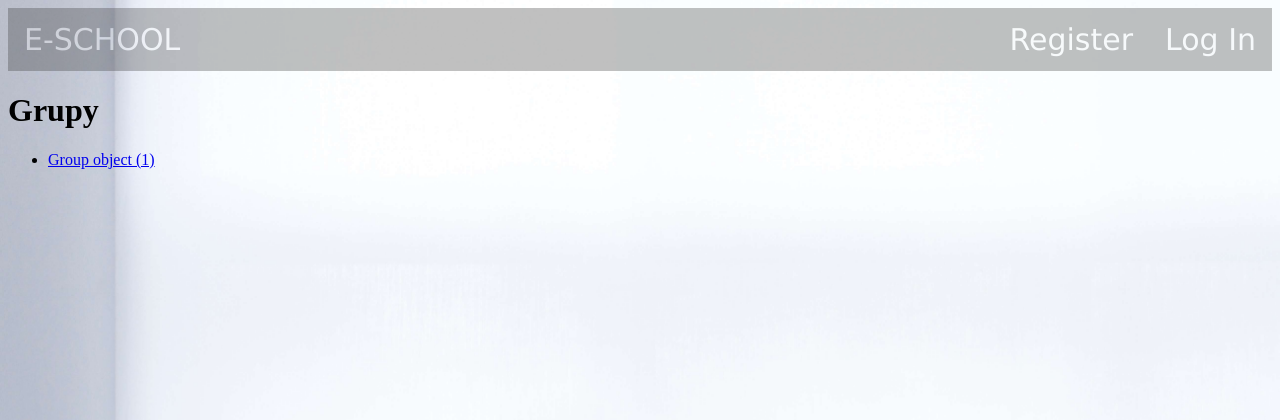
After one commit to lupasebastian/e_learning_platform, a Django app: page /groups/ in a window 1280 px wide. The commit adds this page. Shown: the top 420 px of the page. Run offline with Django 3.2, Linux system fonts and the light colour scheme; tables that the repository leaves empty hold one stand-in row (values such as "Sample post").

Commit message:
views implementation

```diff
--- a/e_learning_platform/urls.py
+++ b/e_learning_platform/urls.py
@@ -16,9 +16,11 @@ Including another URLconf
 from django.contrib import admin
 from django.urls import path
 
-from viewer.views import WelcomePageView
+from viewer.views import WelcomePageView, GroupList, GroupView
 
 urlpatterns = [
     path('admin/', admin.site.urls),
-    path('', WelcomePageView.as_view(), name='home')
+    path('', WelcomePageView.as_view(), name='home'),
+    path('groups/', GroupList.as_view(), name='group_list'),
+    path('groups/<slug:slug>', GroupView.as_view(), name='group'),
 ]
--- a/testsheet/views.py
+++ b/testsheet/views.py
@@ -1,10 +1,6 @@
 from django.shortcuts import render
 
 # Create your views here.
-
-
-class CreateLessonForm:
-    pass
 
 
 class LessonDetailView:
--- a/viewer/static/css/styles.css
+++ b/viewer/static/css/styles.css
@@ -44,3 +44,9 @@ body {
     background-color: #4CAF50;
     color: white;
 }
+
+.post-display {
+    position: fixed;
+    left: 130px;
+    top: 300px;
+}
--- a/viewer/templates/base.html
+++ b/viewer/templates/base.html
@@ -18,10 +18,10 @@
             <a href="#">Register</a>
         </section>
     </header>
-
-    <section >
-
-
-    </section>
+    <div class="container">
+      <div class="jumbotron">
+        {% block content %}{% endblock %}
+      </div>
+    </div>
 </body>
 </html>
--- /dev/null
+++ b/viewer/templates/group_list.html
@@ -0,0 +1,12 @@
+{% extends "base.html" %}
+
+{% block content %}
+  <h1>Grupy</h1>
+    <ul>
+        {% for group in object_list %}
+            <li>
+                <a href="{% url 'group_list' group.slug %}"> {{ group }}</a>
+            </li>
+        {% endfor %}
+    </ul>
+{% endblock %}
--- a/viewer/views.py
+++ b/viewer/views.py
@@ -1,8 +1,9 @@
 from django.shortcuts import render
+from django.views.generic import TemplateView, ListView
 
-# Create your views here.
-from django.shortcuts import render
-from django.views.generic import TemplateView
+from accounts.models import UserProfile
+from .models import Post, Group
+
 
 # Create your views here.
 
@@ -27,8 +28,28 @@ class UnauthorizedView:
     pass
 
 
-class GroupView:
-    pass
+class GroupList(ListView):
+    template_name = 'group_list.html'
+    model = Group
+
+
+class GroupView(ListView):
+    template_name = 'group.html'
+    model = Group
+
+    def get(self, request, *args, **kwargs):
+        self.object = self.get_object(queryset=Group.objects.all())
+        return super().get(request, *args, **kwargs)
+
+    def get_context_data(self, **kwargs):
+        context = super(GroupView, self).get_context_data(**kwargs)
+        context['members'] = UserProfile.objects.filter(group_id=self.object)
+        context['posts'] = Post.objects.filter(group_id=self.object)
+        context['group'] = self.object
+        return context
+
+    # def get_queryset(self):
+    #     return Post.objects.filter(group_id=self.object)
 
 
 class CourseView:
@@ -37,3 +58,7 @@ class CourseView:
 
 class JournalView:
     pass
+
+
+class CreateLessonForm:
+    pass
```
Also changed, not shown: viewer/templates/group.html (added, +18 -0 lines).
